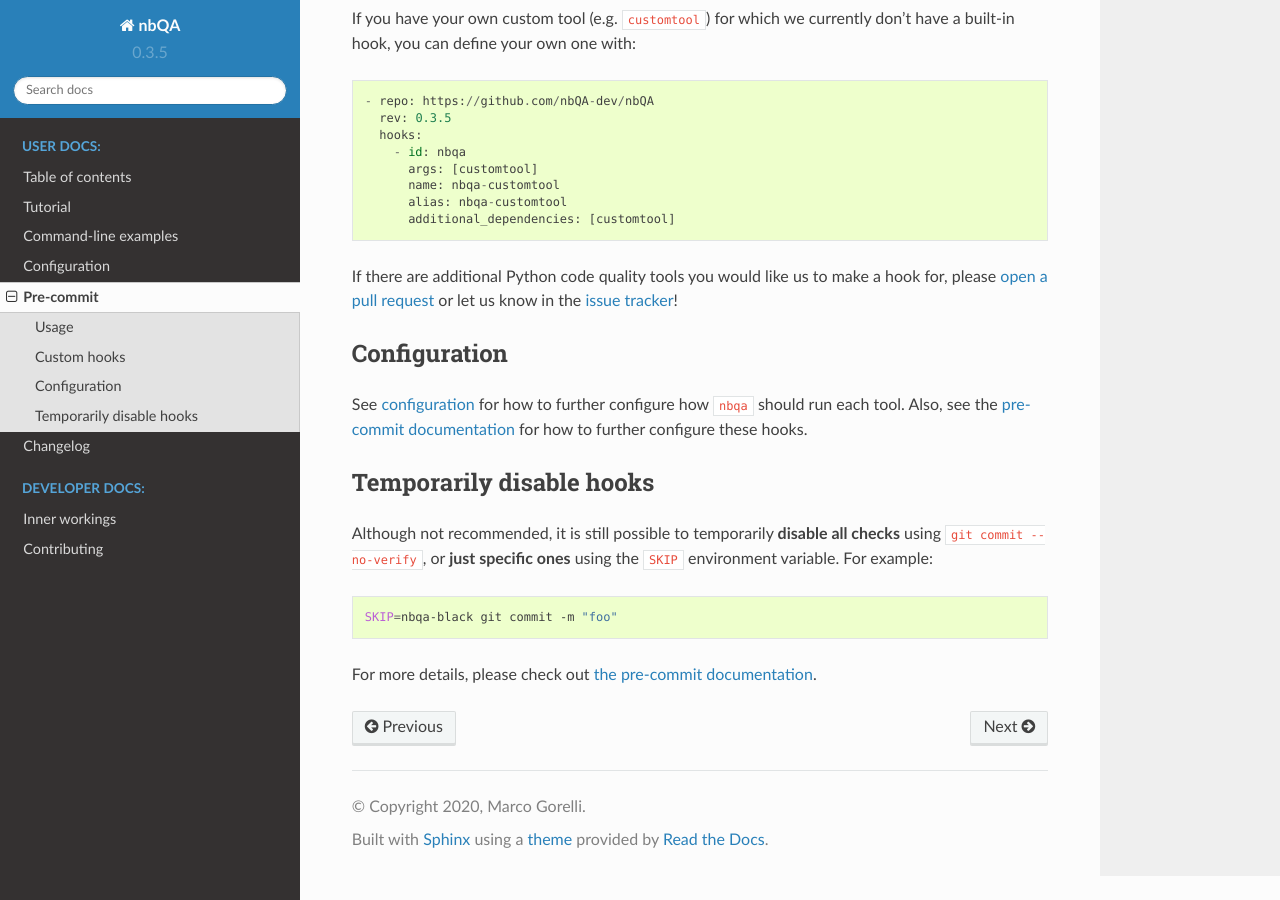
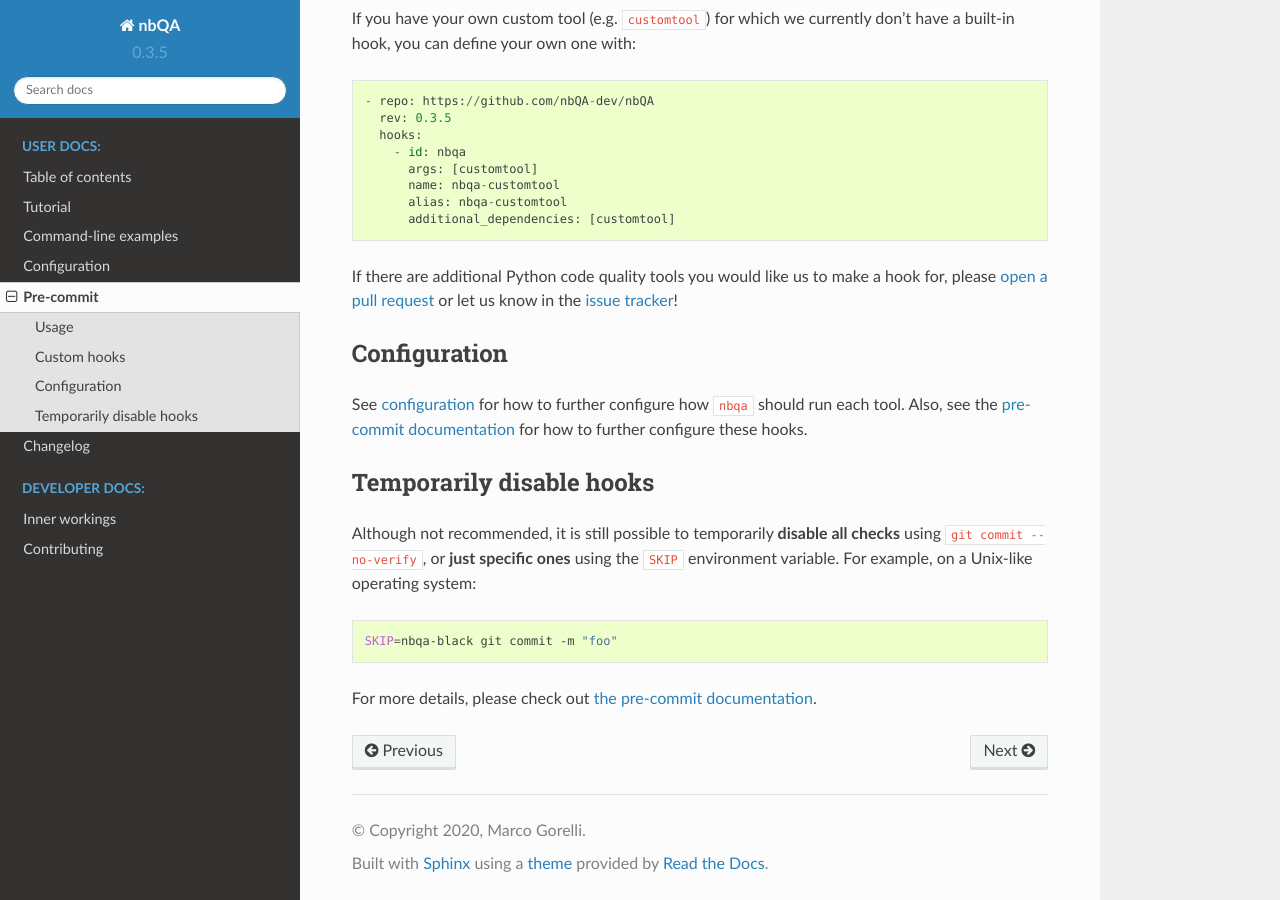
Before and after one commit to nbQA-dev/nbQA, a Sphinx documentation site: the page built from docs/pre-commit.rst, in a window 1280 px wide and 900 px high, scrolled down 578 px. Built offline with Sphinx 7.4.7 and the Read the Docs theme 2.0.0, drawn with Linux system fonts in a browser that asks for light colours.

Commit message:
Update docs/pre-commit.rst
Co-authored-by: Marco Gorelli <m.e.gorelli@gmail.com>

```diff
--- a/docs/pre-commit.rst
+++ b/docs/pre-commit.rst
@@ -47,7 +47,7 @@
 
 Although not recommended, it is still possible to temporarily **disable all checks**
 using ``git commit --no-verify``, or **just specific ones** using the ``SKIP``
-environment variable. For example:
+environment variable. For example, on a Unix-like operating system:
 
 .. code:: bash
 
```
